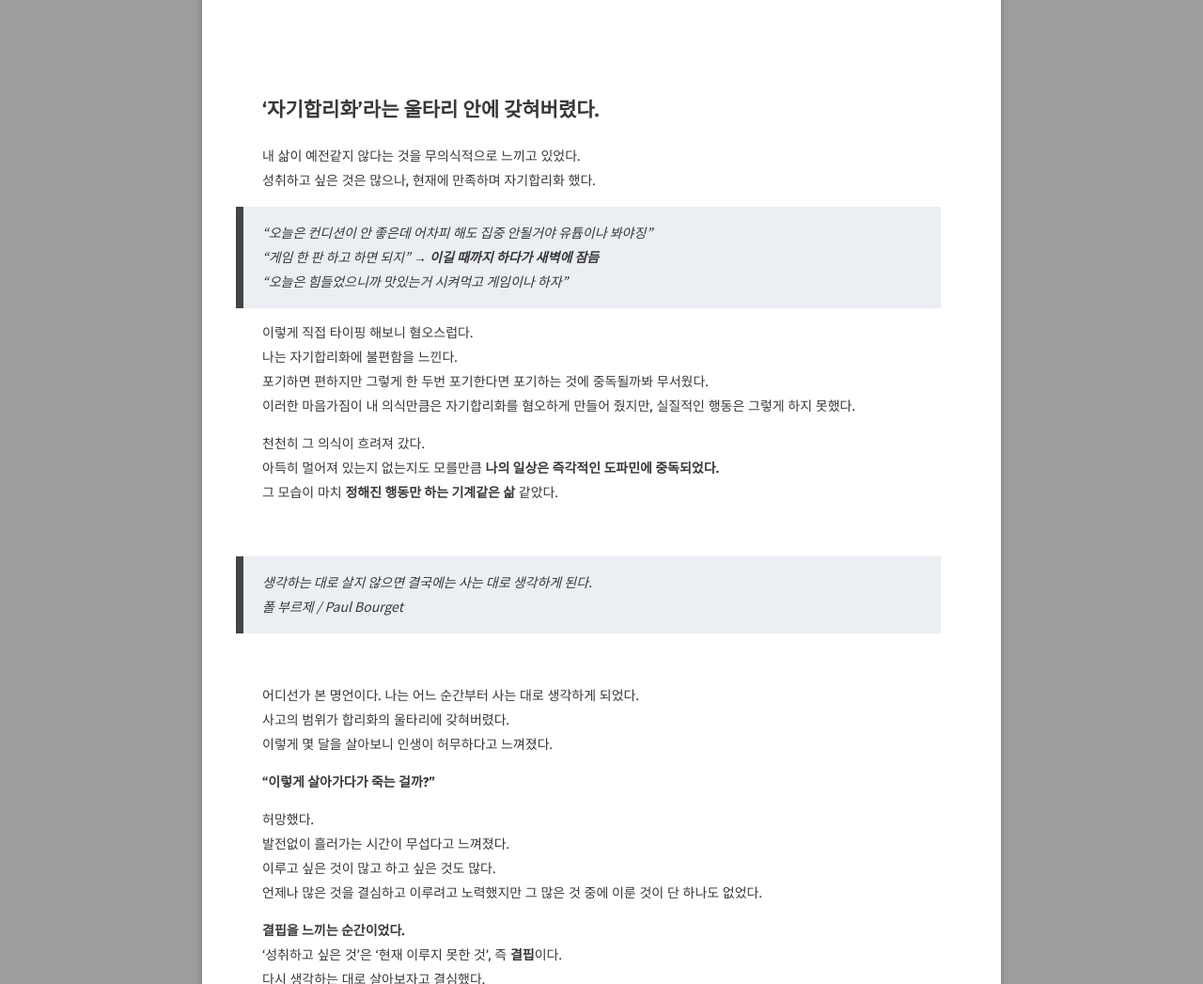
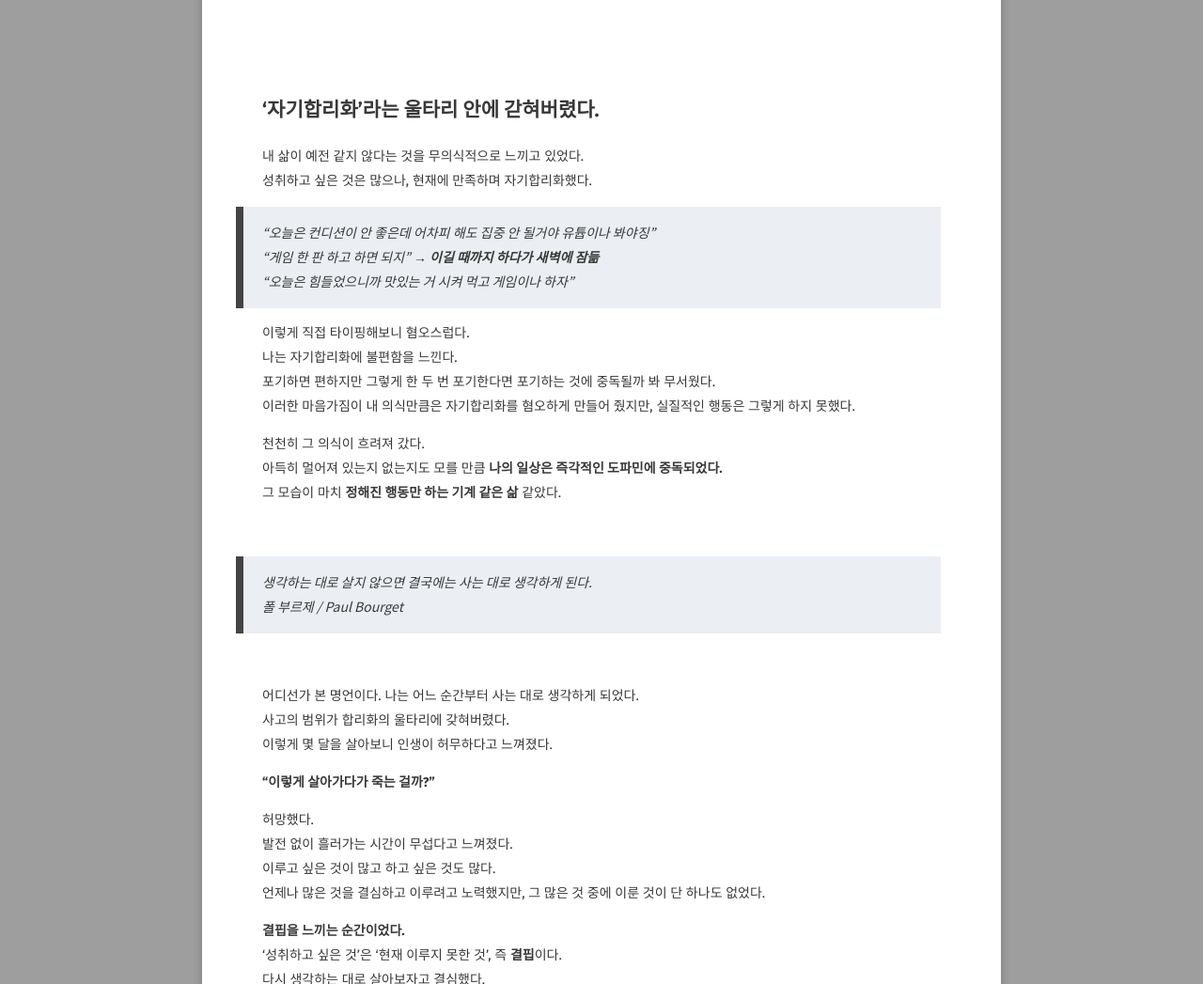
Before and after one commit to KYJKY/KYJKY.github.io, a Jekyll site: the page built from _posts/2022-11-16-[Diary-7].markdown, in a window 1280 px wide and 1400 px high, scrolled down 612 px. Shown: the part 156-1203 px from the top of the window at 94% size. Built offline with Jekyll 4.4.1, drawn with Linux system fonts in a browser that asks for light colours; some web fonts are replaced; comment, search, counter and statistics services are not loaded.

Commit message:
맞춤법 수정

```diff
--- a/_posts/2022-11-16-[Diary-7].markdown
+++ b/_posts/2022-11-16-[Diary-7].markdown
@@ -20,23 +20,23 @@ comments: true
 <br>
 <br>
 
-## '자기합리화'라는 울타리 안에 갖혀버렸다.
+## '자기합리화'라는 울타리 안에 갇혀버렸다.
 
-내 삶이 예전같지 않다는 것을 무의식적으로 느끼고 있었다.
-성취하고 싶은 것은 많으나, 현재에 만족하며 자기합리화 했다.
+내 삶이 예전 같지 않다는 것을 무의식적으로 느끼고 있었다.
+성취하고 싶은 것은 많으나, 현재에 만족하며 자기합리화했다.
 
-> *"오늘은 컨디션이 안 좋은데 어차피 해도 집중 안될거야 유튭이나 봐야징"*
-> *"게임 한 판 하고 하면 되지"* → **이길 때까지 하다가 새벽에 잠듬**
-> *"오늘은 힘들었으니까 맛있는거 시켜먹고 게임이나 하자"*
+> *"오늘은 컨디션이 안 좋은데 어차피 해도 집중 안 될거야 유튭이나 봐야징"*
+> *"게임 한 판 하고 하면 되지"* → **이길 때까지 하다가 새벽에 잠듦**
+> *"오늘은 힘들었으니까 맛있는 거 시켜 먹고 게임이나 하자"*
 
-이렇게 직접 타이핑 해보니 혐오스럽다.
+이렇게 직접 타이핑해보니 혐오스럽다.
 나는 자기합리화에 불편함을 느낀다.
-포기하면 편하지만 그렇게 한 두번 포기한다면 포기하는 것에 중독될까봐 무서웠다.
+포기하면 편하지만 그렇게 한 두 번 포기한다면 포기하는 것에 중독될까 봐 무서웠다.
 이러한 마음가짐이 내 의식만큼은 자기합리화를 혐오하게 만들어 줬지만, 실질적인 행동은 그렇게 하지 못했다.
 
 천천히 그 의식이 흐려져 갔다.
-아득히 멀어져 있는지 없는지도 모를만큼 **나의 일상은 즉각적인 도파민에 중독되었다.**
-그 모습이 마치 **정해진 행동만 하는 기계같은 삶** 같았다.
+아득히 멀어져 있는지 없는지도 모를 만큼 **나의 일상은 즉각적인 도파민에 중독되었다.**
+그 모습이 마치 **정해진 행동만 하는 기계 같은 삶** 같았다.
 
 <br>
 
@@ -53,9 +53,9 @@ comments: true
 **"이렇게 살아가다가 죽는 걸까?"**
 
 허망했다.
-발전없이 흘러가는 시간이 무섭다고 느껴졌다.
+발전 없이 흘러가는 시간이 무섭다고 느껴졌다.
 이루고 싶은 것이 많고 하고 싶은 것도 많다.
-언제나 많은 것을 결심하고 이루려고 노력했지만 그 많은 것 중에 이룬 것이 단 하나도 없었다.
+언제나 많은 것을 결심하고 이루려고 노력했지만, 그 많은 것 중에 이룬 것이 단 하나도 없었다.
 
 **결핍을 느끼는 순간이었다.**
 '성취하고 싶은 것'은 '현재 이루지 못한 것', 즉 **결핍**이다.
```
